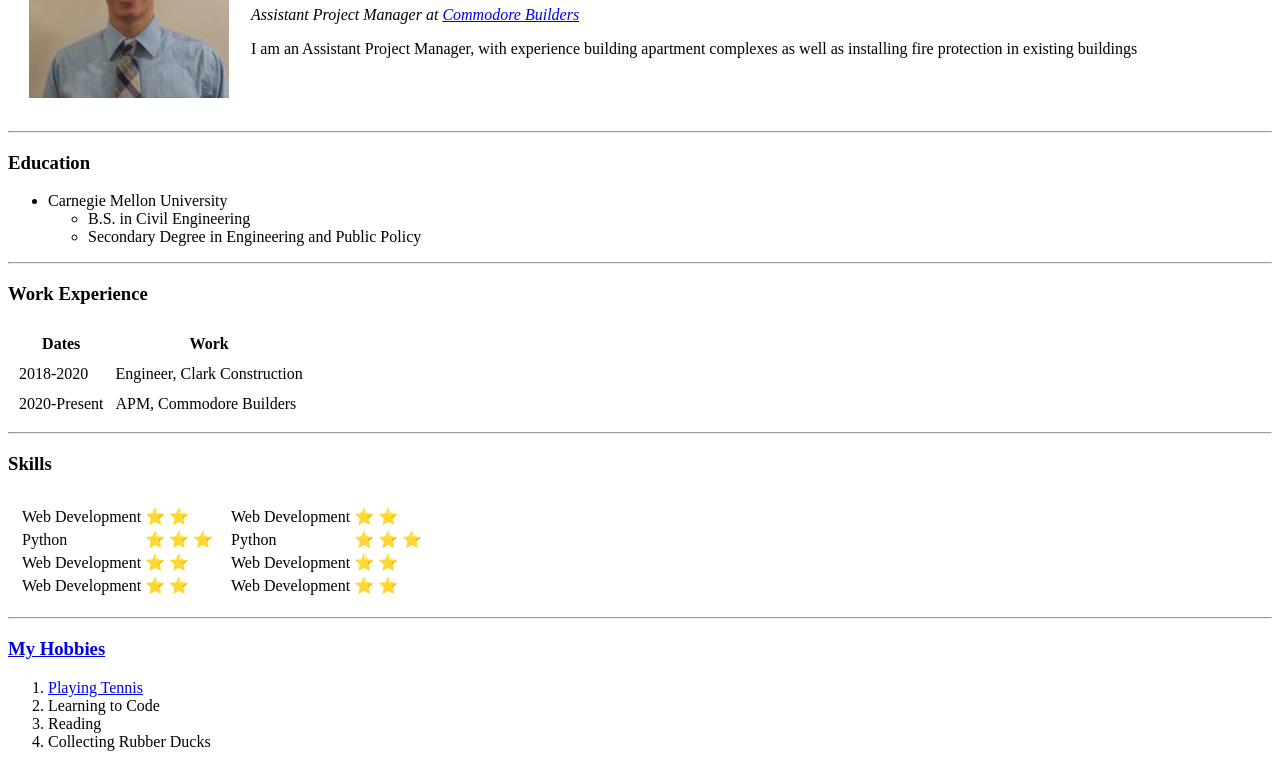
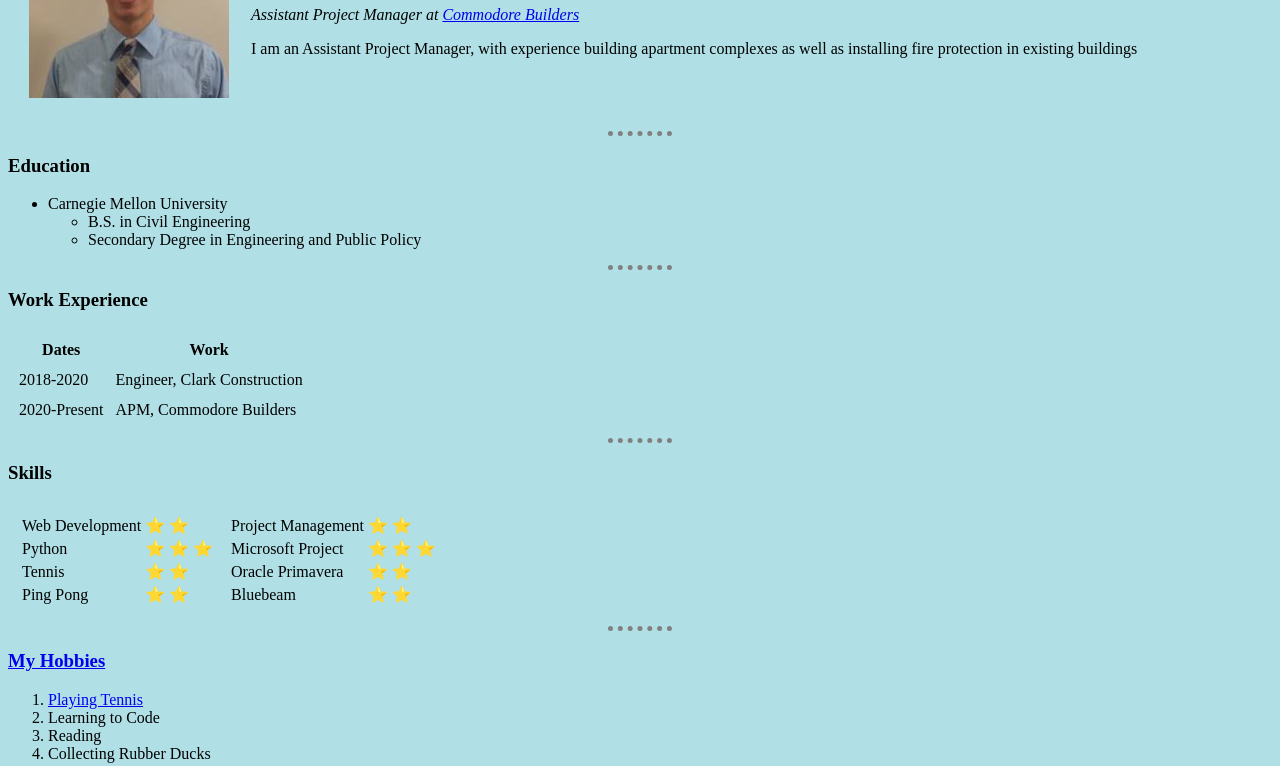
Before and after one commit to akstl1/CV, a plain HTML site: page index.html in a window 1280 px wide. Shown: the part 131-897 px from the top of the page. Drawn offline with Linux system fonts and the light colour scheme.

Commit message:
Updated style

```diff
--- /dev/null
+++ b/css/styles.css
@@ -0,0 +1,24 @@
+body {
+  background-color: powderblue;
+}
+
+hr {
+  background-color: none;
+  border-style: none;
+  border-top: dotted;
+  height: 0;
+  width: 5%;
+  border-color: gray;
+  border-width: 5px;
+}
+
+h1 {
+  color: #66BFBF;
+
+}
+
+/*
+h3 {
+  color: #66BFBF;
+
+} */
--- a/index.html
+++ b/index.html
@@ -4,9 +4,11 @@
 <head>
   <meta charset="utf-8">
   <title> Allan's Personal Site </title>
+  <link rel="stylesheet" href="css/styles.css">
 </head>
 
 <body>
+
 <table cellspacing="20">
   <tr>
     <td><img src="images/allan_html.jpg" alt=""></td>
@@ -56,7 +58,6 @@
 
 <table cellspacing="10">
   <tr>
-
     <td>
       <table>
         <tr>
@@ -67,38 +68,32 @@
           <td> Python </td>
           <td>&#11088; &#11088; &#11088;</td>
         </tr>
-
         <tr>
-            <td>Web Development</td>
+          <td>Tennis</td>
           <td> &#11088; &#11088;</td>
         </tr>
-
         <tr>
-            <td>Web Development</td>
+          <td>Ping Pong</td>
           <td> &#11088; &#11088;</td>
         </tr>
       </table>
-
-
     </td>
     <td>
       <table>
         <tr>
-            <td>Web Development</td>
+          <td>Project Management</td>
           <td> &#11088; &#11088;</td>
         </tr>
         <tr>
-            <td> Python </td>
+          <td> Microsoft Project </td>
           <td>&#11088; &#11088; &#11088;</td>
         </tr>
-
         <tr>
-            <td>Web Development</td>
+          <td>Oracle Primavera</td>
           <td> &#11088; &#11088;</td>
         </tr>
-
         <tr>
-            <td>Web Development</td>
+          <td>Bluebeam</td>
           <td> &#11088; &#11088;</td>
         </tr>
       </table>
@@ -107,6 +102,7 @@
 </table>
 
 <hr>
+
 <h3><a href="hobbies.html">My Hobbies</a> </h3>
 
 <ol>
@@ -118,7 +114,6 @@
 
 <h3><a href="contact.html">Contact Me</a></h3>
 
-
 <br>
 </body>
 
```
Lines whose indentation alone changed are shown as unchanged.
